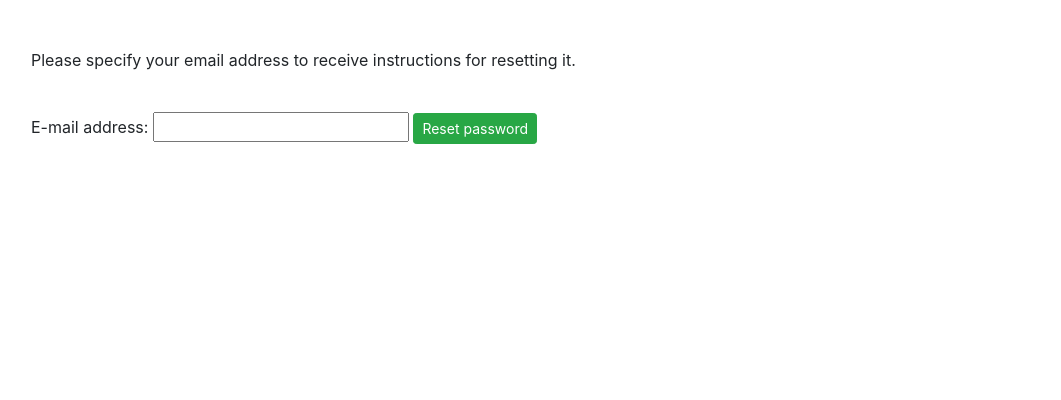
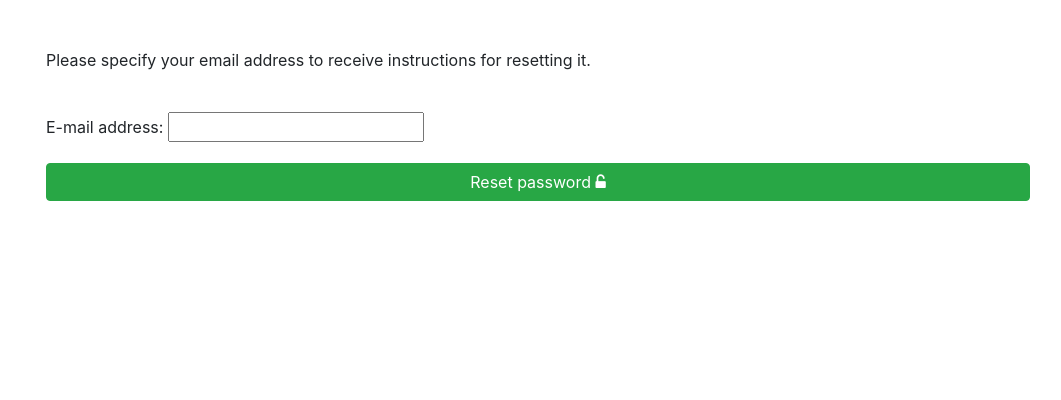
Before and after one commit to Rawa08/FullstackWithDjango, a Django app: a page that uses templates/base.html in a window 1280 px wide. Shown: the part 56-456 px from the top of the page, without its empty margins (102-1163 px from the left). Run offline with Django 3.2, Linux system fonts and the light colour scheme; some libraries are stand-ins or nearby versions.

Commit message:
account styling fix

```diff
--- a/accounts/templates/login.html
+++ b/accounts/templates/login.html
@@ -18,7 +18,7 @@
 	</div>
 	<div class="row">
 		<!--Password Rest Button-->
-		<p><a href="{% url 'password_reset' %}">Reset your password here</a></p>
+		<p><a class="btn btn-success btn-sm" href="{% url 'password_reset' %}">Reset your password here  <i class="fa fa-unlock-alt"></i> </a></p>
 		<!--/Password Rest Button-->
 	</div>
 	<div class="row">
--- a/templates/base.html
+++ b/templates/base.html
@@ -33,7 +33,8 @@
 	<!-- Navigation -->
 	<nav class="navbar navbar-expand-lg navbar-dark bg-dark fixed-top">
 		<div class="container">
-			<a class="navbar-brand" href="{% url 'home_page' %}">My Fragrance</a>
+			<a class="navbar-brand d-none d-md-block d-lg-block" href="{% url 'home_page' %}">My Fragrance</a>
+            <a class="navbar-brand nav-link d-md-none" href="{% url 'my_cart' %}"><i class="fa fa-shopping-basket"></i> Cart {% if product_count > 0 %} <label class="badge badge-success">{{ product_count }}</label>{% endif %} </a>
 			<button class="navbar-toggler" type="button" data-toggle="collapse" data-target="#navbarResponsive" aria-controls="navbarResponsive" aria-expanded="false" aria-label="Toggle navigation">
         <span class="navbar-toggler-icon"></span>
       </button>
--- a/templates/registration/password_reset_form.html
+++ b/templates/registration/password_reset_form.html
@@ -3,15 +3,25 @@
 
 {% block content %}
 <div class="m-5">
+
+
 <form method="post" class="accountform">
-    <p>Please specify your email address to receive instructions for resetting it.</p>
+<div class="container">
+<div class="row"><div class="col-12 mx-auto">
+    <p>Please specify your email address to receive instructions for resetting it.</p></div></div>
     <br>
     <div style="display:none">
         <input type="hidden" value="{{ csrf_token }}" name="csrfmiddlewaretoken">
     </div>
+    <div class="row"><div class="mx-auto col-12">
      {{ form.email.errors }}
-    <p><label for="id_email" class="control-label required-field">E-mail address:</label> {{ form.email }} <input type="submit" value="Reset password" class="btn btn-success btn-sm"/></p>
+    <p><label for="id_email" class="control-label required-field">E-mail address:</label> {{ form.email}} </div></div>
+    <div class="row"><div class="col-12 mx-auto">
+    <button type="submit" class="btn btn-success btn-block">Reset password  <i class="fa fa-unlock-alt"></i></button></p></div></div>
+    </div>
 </form>
+
+
 </div>
 
 
```
Also changed, not shown: home/templates/index.html (+0 -7 lines).
